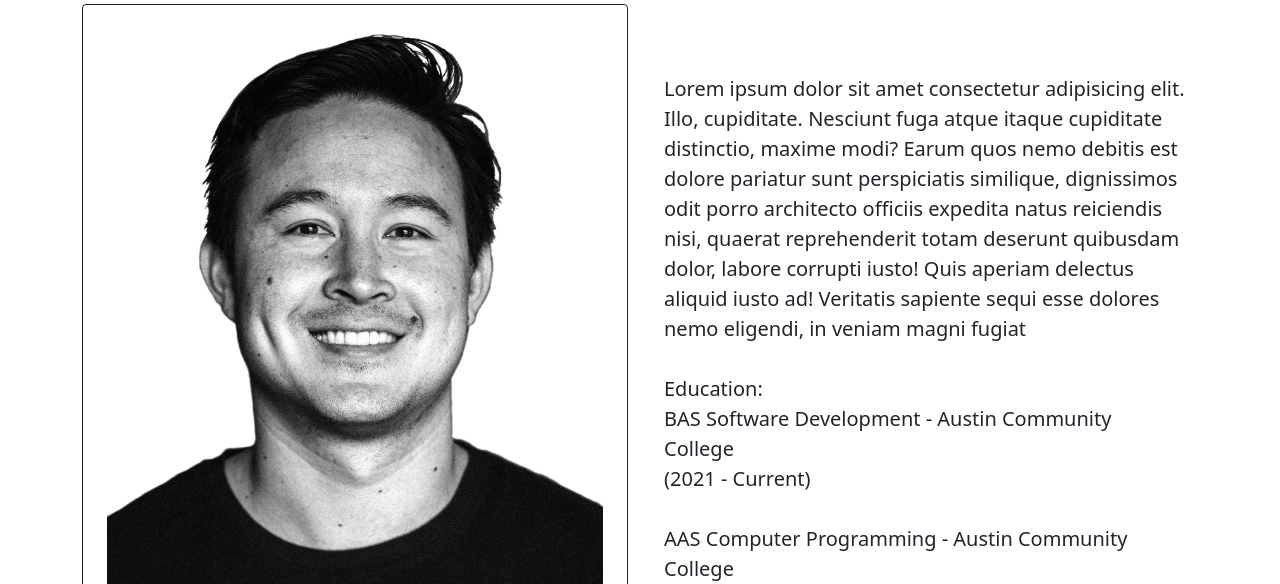
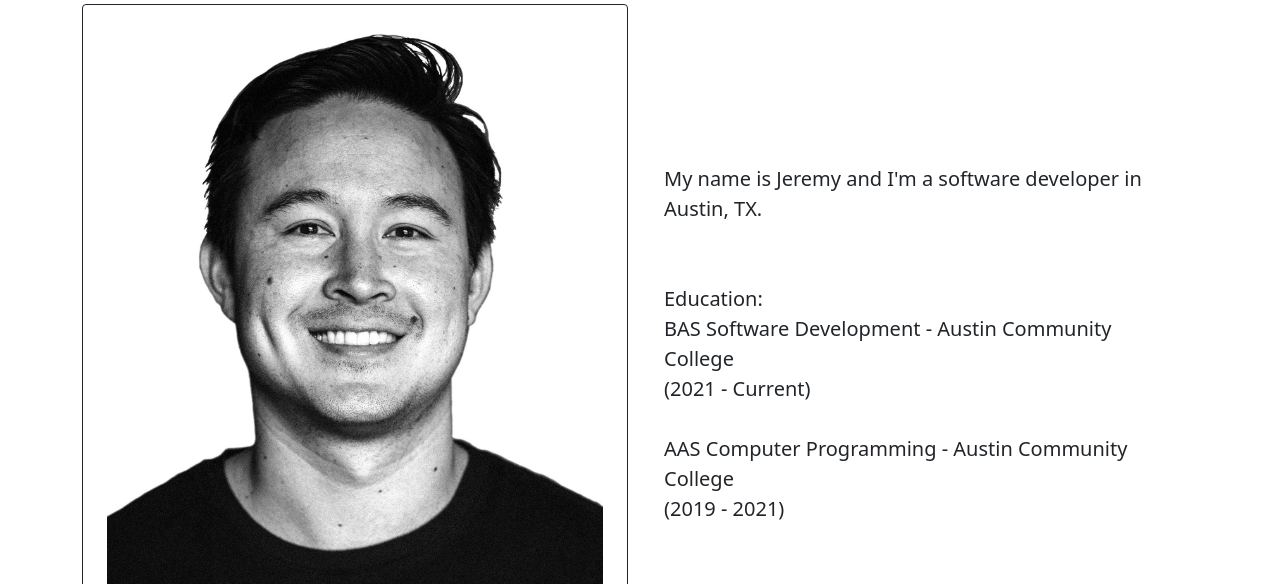
Before and after one commit to jeremy-aubrey/portfolio-website, a plain HTML site: page index.html in a window 1280 px wide. Shown: the part 216-800 px from the top of the page. Drawn offline with Linux system fonts and the light colour scheme.

```diff
--- a/index.html
+++ b/index.html
@@ -42,16 +42,11 @@
                     <img src="assets/images/me.jpg" class="img-fluid border border-dark rounded p-4" alt="...">
                 </div>
                 <div class="d-flex align-items-center pt-5 px-4 col-lg-6">
-                    <p class="lead align">Lorem ipsum dolor sit amet consectetur adipisicing elit. Illo, cupiditate.
-                        Nesciunt
-                        fuga
-                        atque itaque cupiditate distinctio, maxime modi? Earum quos nemo debitis est dolore pariatur
-                        sunt
-                        perspiciatis similique, dignissimos odit porro architecto officiis expedita natus reiciendis
-                        nisi,
-                        quaerat reprehenderit totam deserunt quibusdam dolor, labore corrupti iusto! Quis aperiam
-                        delectus
-                        aliquid iusto ad! Veritatis sapiente sequi esse dolores nemo eligendi, in veniam magni fugiat
+                    <p class="lead align">
+                        My name is Jeremy and I'm a software developer in Austin, TX.<br>
+
+
+
                         <br><br>
                         Education:
                         <br>
```
Also changed, not shown: README.md, 7 other files.
